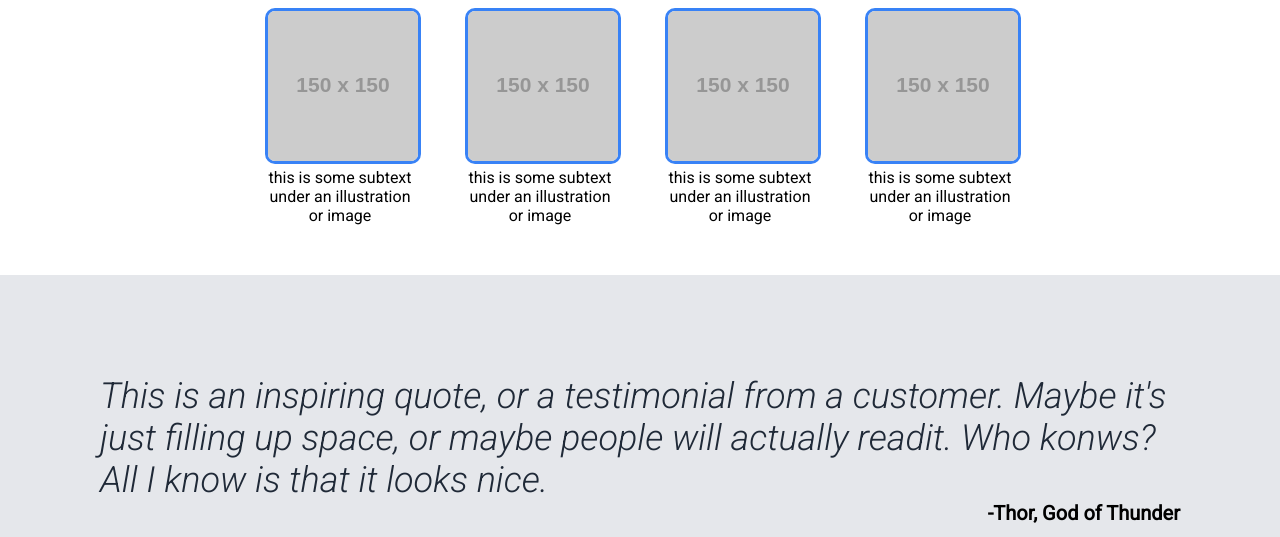
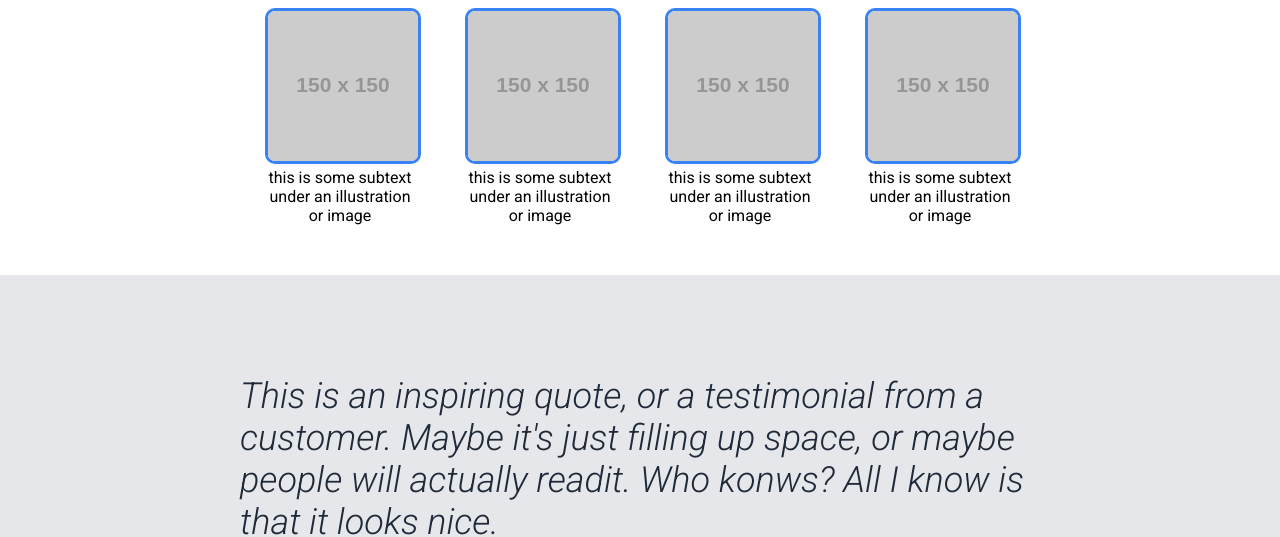
Before and after one commit to JamieYau/Odin-LandingPage, a plain HTML site: page index.html in a window 1280 px wide. Shown: the part 425-962 px from the top of the page. Drawn offline with Linux system fonts and the light colour scheme; placeholder pictures from the web are drawn by us.

Commit message:
Change quote sizing

```diff
--- a/style.css
+++ b/style.css
@@ -123,7 +123,13 @@ button {
   padding: 100px 100px;
   display: flex;
   justify-content: center;
+}
 
+.quote-container {
+  display: flex;
+  flex-direction: column;
+  width: 800px;
+  justify-content: center;
 }
 
 .quote-body {
```
